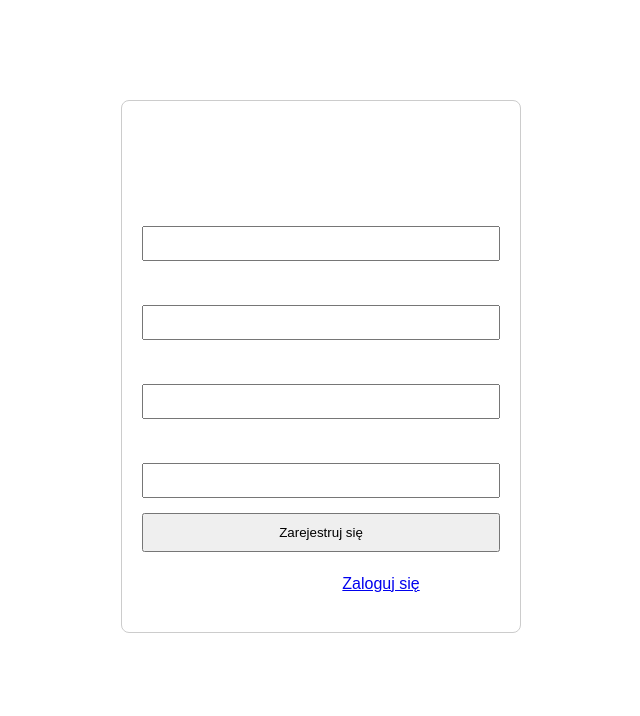
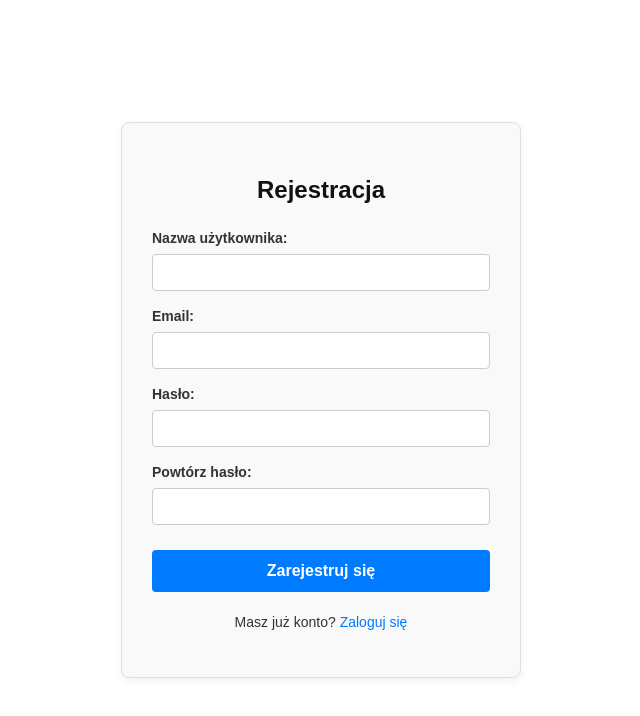
Before and after one commit to JstRafau/OnlyFrames, a React (Vite) app in the folder frontend/: page /register in a window 1280 px wide. Shown: the top 716 px of the page, without its empty margins (319-959 px from the left). Built offline with nearby package versions, Linux system fonts and the light colour scheme.

Commit message:
frontend auth fixed

```diff
--- a/frontend/src/pages/Login.tsx
+++ b/frontend/src/pages/Login.tsx
@@ -1,35 +1,114 @@
 import React, { useState } from 'react';
-import { Link } from 'react-router-dom';
+import { Link, useNavigate, useLocation } from 'react-router-dom';
 
 export default function Login() {
     const [loginOrEmail, setLoginOrEmail] = useState<string>('');
     const [password, setPassword] = useState<string>('');
 
-    const handleSubmit = (e: React.FormEvent<HTMLFormElement>) => {
+    const [error, setError] = useState<string>('');
+    const [isLoading, setIsLoading] = useState<boolean>(false);
+
+    const navigate = useNavigate();
+    const location = useLocation();
+
+    // Przechwytujemy wiadomość o sukcesie przekazaną z komponentu Register
+    const successMessage = location.state?.successMessage as string | undefined;
+
+    const handleSubmit = async (e: React.FormEvent<HTMLFormElement>) => {
         e.preventDefault();
-        console.log('Logowanie:', { loginOrEmail, password });
+        setError('');
+        setIsLoading(true);
+
+        try {
+            const baseUrl = import.meta.env.VITE_API_BASE_URL || '';
+
+            const response = await fetch(`${baseUrl}/api/auth/login`, {
+                method: 'POST',
+                headers: {
+                    'Content-Type': 'application/json',
+                },
+                body: JSON.stringify({ loginOrEmail, password }),
+            });
+
+            const data = await response.json().catch(() => null);
+
+            if (!response.ok) {
+                // Wyświetlamy konkretny błąd z Twojego backendu (Invalid username/email or password)
+                if (data && data.message) {
+                    setError(data.message);
+                } else {
+                    setError('Nieprawidłowa nazwa użytkownika/email lub hasło.');
+                }
+                return;
+            }
+
+            // Sukces logowania - kierujemy do biblioteki
+            navigate('/library');
+
+        } catch (err) {
+            console.error('Błąd połączenia:', err);
+            setError('Błąd połączenia z serwerem. Upewnij się, że backend działa.');
+        } finally {
+            setIsLoading(false);
+        }
     };
 
     return (
-        <div style={{ maxWidth: '400px', margin: '100px auto', padding: '20px', border: '1px solid #ccc', borderRadius: '8px', fontFamily: 'sans-serif', color: '#fff' }}>
-            <h2>Logowanie</h2>
+        <div style={{ backgroundColor: '#ffffff', minHeight: '100vh', display: 'flex', alignItems: 'center', justifyContent: 'center' }}>
+
+            <div style={{ width: '100%', maxWidth: '400px', padding: '30px', backgroundColor: '#f9f9f9', border: '1px solid #e0e0e0', borderRadius: '8px', fontFamily: 'sans-serif', color: '#333', boxShadow: '0 4px 10px rgba(0,0,0,0.05)' }}>
+                <h2 style={{ textAlign: 'center', marginBottom: '20px', color: '#111' }}>Logowanie</h2>
+
+                {/* Wiadomość o pomyślnej rejestracji (Toast) */}
+                {successMessage && (
+                    <div style={{ backgroundColor: '#dcfce7', color: '#166534', padding: '10px', borderRadius: '6px', marginBottom: '15px', fontSize: '14px', lineHeight: '1.4', border: '1px solid #bbf7d0' }}>
+                        {successMessage}
+                    </div>
+                )}
+
+                {/* Komunikaty błędów z backendu */}
+                {error && (
+                    <div style={{ backgroundColor: '#fee2e2', color: '#dc2626', padding: '10px', borderRadius: '6px', marginBottom: '15px', fontSize: '14px', lineHeight: '1.4' }}>
+                        {error}
+                    </div>
+                )}
+
                 <form onSubmit={handleSubmit} style={{ display: 'flex', flexDirection: 'column', gap: '15px' }}>
-                <label>
+                    <label style={{ fontWeight: 'bold', fontSize: '14px' }}>
                         Nazwa użytkownika lub Email:
-                    <input type="text" value={loginOrEmail} onChange={(e) => setLoginOrEmail(e.target.value)} required style={{ width: '100%', padding: '8px', marginTop: '5px', color: '#000' }} />
+                        <input
+                            type="text"
+                            value={loginOrEmail}
+                            onChange={(e) => setLoginOrEmail(e.target.value)}
+                            required
+                            style={{ width: '100%', padding: '10px', marginTop: '5px', borderRadius: '4px', border: '1px solid #ccc', backgroundColor: '#fff', color: '#000', boxSizing: 'border-box' }}
+                        />
                     </label>
 
-                <label>
+                    <label style={{ fontWeight: 'bold', fontSize: '14px' }}>
                         Hasło:
-                    <input type="password" value={password} onChange={(e) => setPassword(e.target.value)} required style={{ width: '100%', padding: '8px', marginTop: '5px', color: '#000' }} />
+                        <input
+                            type="password"
+                            value={password}
+                            onChange={(e) => setPassword(e.target.value)}
+                            required
+                            style={{ width: '100%', padding: '10px', marginTop: '5px', borderRadius: '4px', border: '1px solid #ccc', backgroundColor: '#fff', color: '#000', boxSizing: 'border-box' }}
+                        />
                     </label>
 
-                <button type="submit" style={{ padding: '10px', cursor: 'pointer', color: '#000' }}>Zaloguj się</button>
+                    <button
+                        type="submit"
+                        disabled={isLoading}
+                        style={{ padding: '12px', marginTop: '10px', cursor: isLoading ? 'not-allowed' : 'pointer', backgroundColor: '#007bff', color: '#fff', border: 'none', borderRadius: '4px', fontWeight: 'bold', fontSize: '16px' }}
+                    >
+                        {isLoading ? 'Logowanie...' : 'Zaloguj się'}
+                    </button>
                 </form>
 
-            <p style={{ marginTop: '20px', textAlign: 'center' }}>
-                Nie masz konta? <Link to="/register">Zarejestruj się</Link>
+                <p style={{ marginTop: '20px', textAlign: 'center', fontSize: '14px' }}>
+                    Nie masz konta? <Link to="/register" style={{ color: '#007bff', textDecoration: 'none' }}>Zarejestruj się</Link>
                 </p>
+            </div>
         </div>
     );
 }
--- a/frontend/src/pages/Register.tsx
+++ b/frontend/src/pages/Register.tsx
@@ -1,14 +1,19 @@
 import React, { useState } from 'react';
-import { Link } from 'react-router-dom';
+import { Link, useNavigate } from 'react-router-dom';
 
 export default function Register() {
     const [username, setUsername] = useState<string>('');
     const [email, setEmail] = useState<string>('');
     const [password, setPassword] = useState<string>('');
     const [confirmPassword, setConfirmPassword] = useState<string>('');
+
     const [error, setError] = useState<string>('');
+    const [isLoading, setIsLoading] = useState<boolean>(false);
 
-    const handleSubmit = (e: React.FormEvent<HTMLFormElement>) => {
+    // Hook do przekierowań
+    const navigate = useNavigate();
+
+    const handleSubmit = async (e: React.FormEvent<HTMLFormElement>) => {
         e.preventDefault();
         setError('');
 
@@ -17,42 +22,123 @@ export default function Register() {
             return;
         }
 
-        console.log('Rejestracja:', { username, email, password });
+        setIsLoading(true);
+
+        try {
+            // Pobieramy adres URL API ze zmiennych środowiskowych Vite
+            const baseUrl = import.meta.env.VITE_API_BASE_URL || '';
+
+            const response = await fetch(`${baseUrl}/api/auth/register`, {
+                method: 'POST',
+                headers: {
+                    'Content-Type': 'application/json',
+                },
+                body: JSON.stringify({ username, email, password }),
+            });
+
+            // Próbujemy wyciągnąć dane z odpowiedzi
+            const data = await response.json().catch(() => null);
+
+            if (!response.ok) {
+                // Obsługa błędów z ASP.NET Core Identity (tablica błędów)
+                if (Array.isArray(data)) {
+                    // Łączymy wszystkie opisy błędów (np. za krótkie hasło, brak dużej litery)
+                    const errorMessages = data.map((err: any) => err.description).join(' ');
+                    setError(errorMessages);
+                } else if (data && data.message) {
+                    setError(data.message);
+                } else {
+                    setError('Wystąpił błąd podczas rejestracji. Spróbuj ponownie.');
+                }
+                return;
+            }
+
+            // Sukces! Przekierowujemy na stronę logowania i przekazujemy wiadomość o sukcesie
+            navigate('/login', {
+                state: { successMessage: 'Zarejestrowano pomyślnie! Możesz się teraz zalogować.' }
+            });
+
+        } catch (err) {
+            console.error('Błąd połączenia:', err);
+            setError('Błąd połączenia z serwerem. Upewnij się, że backend działa.');
+        } finally {
+            setIsLoading(false);
+        }
     };
 
     return (
-        <div style={{ maxWidth: '400px', margin: '100px auto', padding: '20px', border: '1px solid #ccc', borderRadius: '8px', fontFamily: 'sans-serif', color: '#fff' }}>
-            <h2>Rejestracja</h2>
+        // Zmieniono na białe tło (minHeight: 100vh sprawia, że tło rozciąga się na cały ekran)
+        <div style={{ backgroundColor: '#ffffff', minHeight: '100vh', display: 'flex', alignItems: 'center', justifyContent: 'center' }}>
 
-            {error && <p style={{ color: 'red', fontWeight: 'bold' }}>{error}</p>}
+            {/* Sam formularz ma delikatnie szare tło dla kontrastu */}
+            <div style={{ width: '100%', maxWidth: '400px', padding: '30px', backgroundColor: '#f9f9f9', border: '1px solid #e0e0e0', borderRadius: '8px', fontFamily: 'sans-serif', color: '#333', boxShadow: '0 4px 10px rgba(0,0,0,0.05)' }}>
+                <h2 style={{ textAlign: 'center', marginBottom: '20px', color: '#111' }}>Rejestracja</h2>
+
+                {/* Wyświetlanie błędów - czerwone tło, ciemnoczerwony tekst */}
+                {error && (
+                    <div style={{ backgroundColor: '#fee2e2', color: '#dc2626', padding: '10px', borderRadius: '6px', marginBottom: '15px', fontSize: '14px', lineHeight: '1.4' }}>
+                        {error}
+                    </div>
+                )}
 
                 <form onSubmit={handleSubmit} style={{ display: 'flex', flexDirection: 'column', gap: '15px' }}>
-                <label>
+                    <label style={{ fontWeight: 'bold', fontSize: '14px' }}>
                         Nazwa użytkownika:
-                    <input type="text" value={username} onChange={(e) => setUsername(e.target.value)} required style={{ width: '100%', padding: '8px', marginTop: '5px', color: '#000' }} />
+                        <input
+                            type="text"
+                            value={username}
+                            onChange={(e) => setUsername(e.target.value)}
+                            required
+                            style={{ width: '100%', padding: '10px', marginTop: '5px', borderRadius: '4px', border: '1px solid #ccc', backgroundColor: '#fff', color: '#000', boxSizing: 'border-box' }}
+                        />
                     </label>
 
-                <label>
+                    <label style={{ fontWeight: 'bold', fontSize: '14px' }}>
                         Email:
-                    <input type="email" value={email} onChange={(e) => setEmail(e.target.value)} required style={{ width: '100%', padding: '8px', marginTop: '5px', color: '#000' }} />
+                        <input
+                            type="email"
+                            value={email}
+                            onChange={(e) => setEmail(e.target.value)}
+                            required
+                            style={{ width: '100%', padding: '10px', marginTop: '5px', borderRadius: '4px', border: '1px solid #ccc', backgroundColor: '#fff', color: '#000', boxSizing: 'border-box' }}
+                        />
                     </label>
 
-                <label>
+                    <label style={{ fontWeight: 'bold', fontSize: '14px' }}>
                         Hasło:
-                    <input type="password" value={password} onChange={(e) => setPassword(e.target.value)} required style={{ width: '100%', padding: '8px', marginTop: '5px', color: '#000' }} />
+                        <input
+                            type="password"
+                            value={password}
+                            onChange={(e) => setPassword(e.target.value)}
+                            required
+                            style={{ width: '100%', padding: '10px', marginTop: '5px', borderRadius: '4px', border: '1px solid #ccc', backgroundColor: '#fff', color: '#000', boxSizing: 'border-box' }}
+                        />
                     </label>
 
-                <label>
+                    <label style={{ fontWeight: 'bold', fontSize: '14px' }}>
                         Powtórz hasło:
-                    <input type="password" value={confirmPassword} onChange={(e) => setConfirmPassword(e.target.value)} required style={{ width: '100%', padding: '8px', marginTop: '5px', color: '#000' }} />
+                        <input
+                            type="password"
+                            value={confirmPassword}
+                            onChange={(e) => setConfirmPassword(e.target.value)}
+                            required
+                            style={{ width: '100%', padding: '10px', marginTop: '5px', borderRadius: '4px', border: '1px solid #ccc', backgroundColor: '#fff', color: '#000', boxSizing: 'border-box' }}
+                        />
                     </label>
 
-                <button type="submit" style={{ padding: '10px', cursor: 'pointer', color: '#000' }}>Zarejestruj się</button>
+                    <button
+                        type="submit"
+                        disabled={isLoading}
+                        style={{ padding: '12px', marginTop: '10px', cursor: isLoading ? 'not-allowed' : 'pointer', backgroundColor: '#007bff', color: '#fff', border: 'none', borderRadius: '4px', fontWeight: 'bold', fontSize: '16px' }}
+                    >
+                        {isLoading ? 'Przetwarzanie...' : 'Zarejestruj się'}
+                    </button>
                 </form>
 
-            <p style={{ marginTop: '20px', textAlign: 'center' }}>
-                Masz już konto? <Link to="/login">Zaloguj się</Link>
+                <p style={{ marginTop: '20px', textAlign: 'center', fontSize: '14px' }}>
+                    Masz już konto? <Link to="/login" style={{ color: '#007bff', textDecoration: 'none' }}>Zaloguj się</Link>
                 </p>
+            </div>
         </div>
     );
 }
```
Lines whose indentation alone changed are shown as unchanged.
